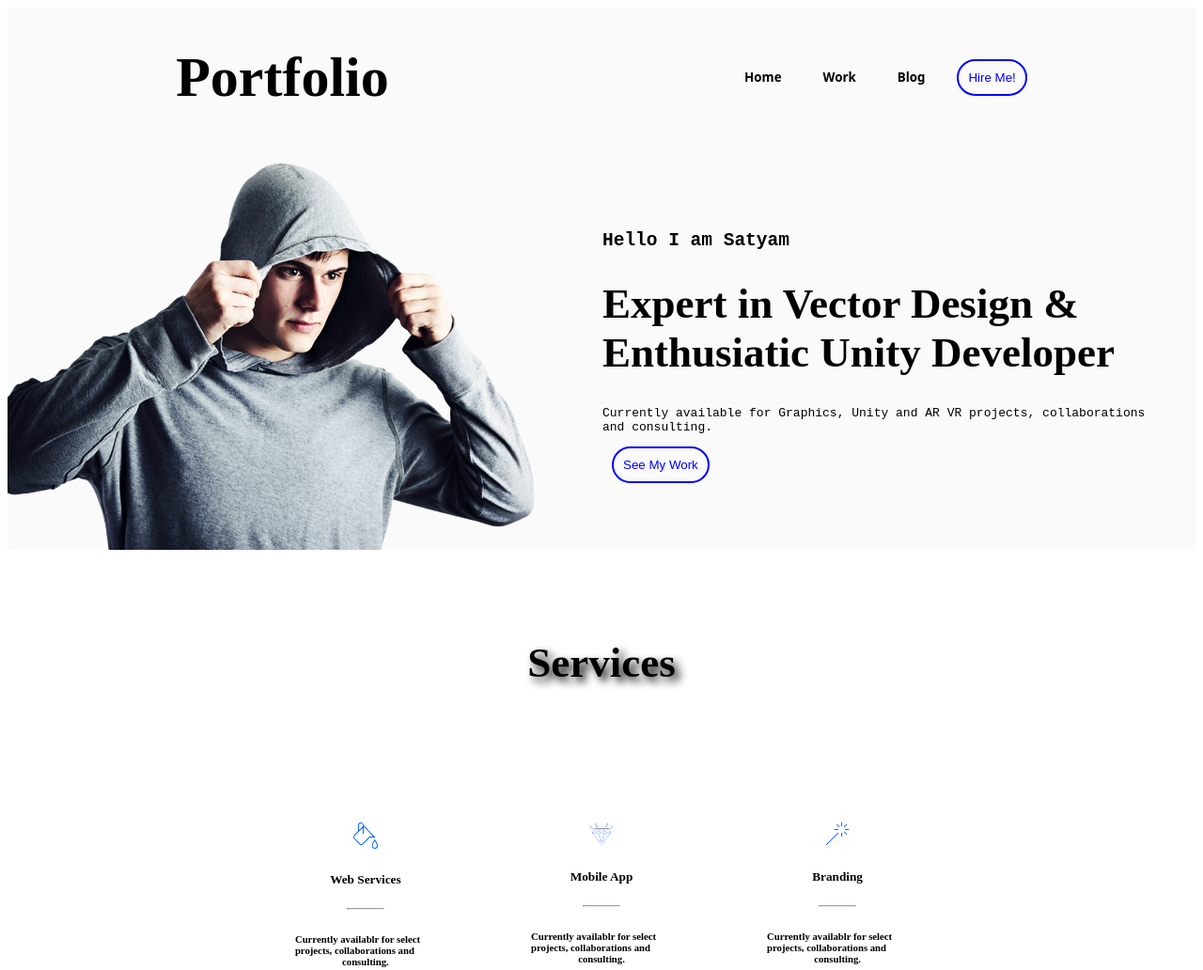
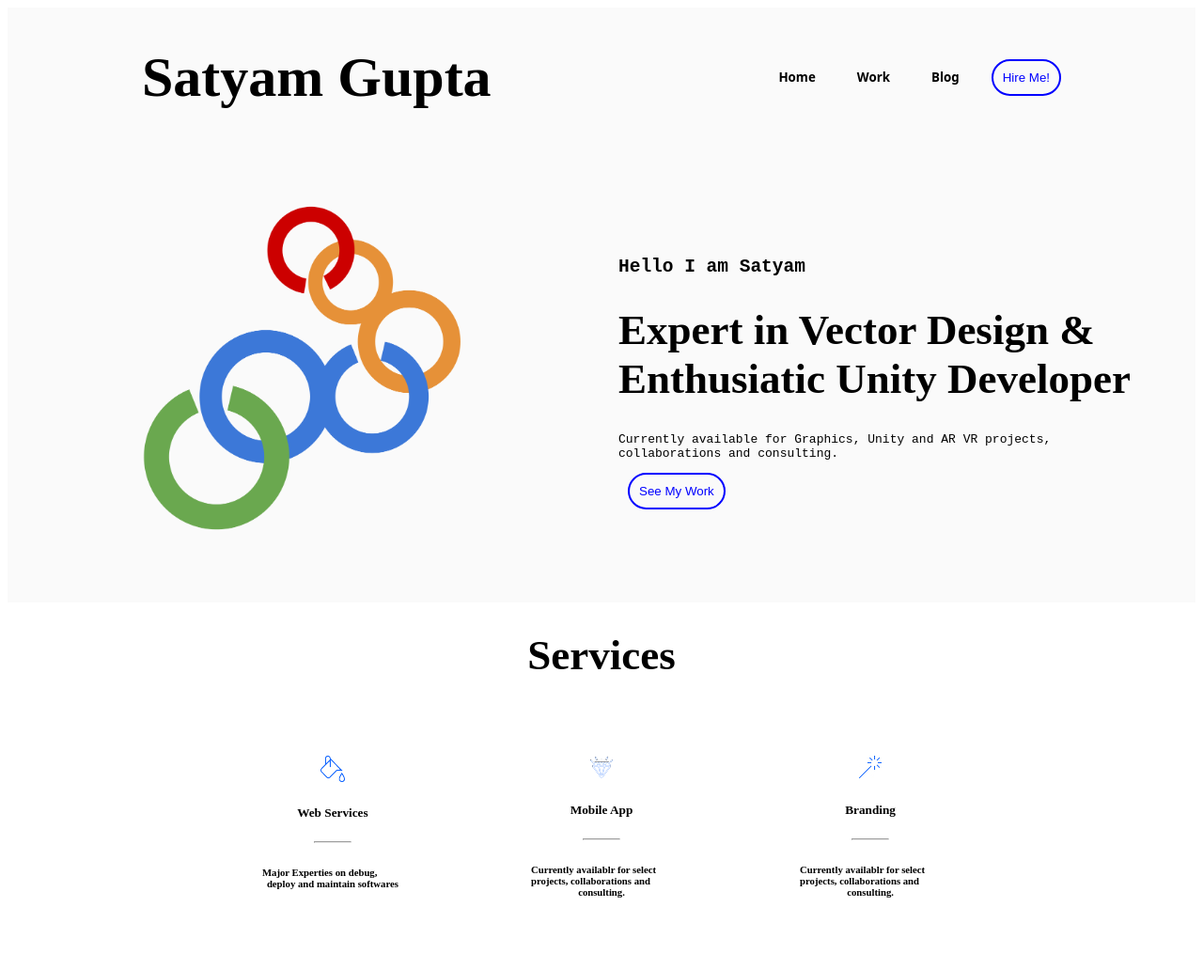
Before and after one commit to prinshusatyam/Portfolio, a plain HTML site: page index.html in a window 1280 px wide. Shown: the top 1032 px of the page at 94% size. Drawn offline with Linux system fonts and the light colour scheme.

Commit message:
New Changes

```diff
--- a/index.html
+++ b/index.html
@@ -11,7 +11,7 @@
 <body>
     <header>
         <div class="d-inline-flex">
-            <h1 class="h1-head"><a href="index.html" class="decor-underline">Portfolio</a></h1>
+            <h1 class="h1-head"><a href="index.html" class="decor-underline">Satyam Gupta</a></h1>
             <span class="align-nav">
                 <a href="index.html"><button class="button-style">Home</button></a>
                 <a href="index.html"><button class="button-style">Work</button></a>
@@ -22,13 +22,13 @@
     </header>
 
     <div id="idimage" class="d-inline-flex">
-        <img src="images/imgbgremve.png">
+        <img src="images/IMG0101.png" style="width: 600px;">
         <span id="textfirst">
             <h2 class="h2-font-in-text">Hello I am Satyam</h2>
             <h1 id="font-size-para">Expert in Vector Design & Enthusiatic Unity Developer</h1>
             <p class="h2-font-in-text">Currently available for Graphics, Unity and AR VR projects, collaborations and consulting.</p>
             <span>
-                <a href="index.html"><button class="bottom-hireme-button">See My Work</button></a>
+                <a href="https://sites.google.com/view/vectorcreator/home"><button class="bottom-hireme-button">See My Work</button></a>
             </span>
         </span>
     </div>
@@ -41,7 +41,7 @@
                 <img src="images/icon-1-hover.png">
                 <h5>Web Services</h5>
                 <hr class="line-service-within-box">
-                <h6>Currently availablr for select projects, collaborations and consulting.</h6>
+                <h6>Major Experties on debug, deploy and maintain softwares</h6>
             </div>
             <div class="web-service">
                 <img src="images/icon-2.png" class="img-style-pos">
--- a/style/stylecss.css
+++ b/style/stylecss.css
@@ -29,9 +29,7 @@
 }
 #heading-service{
     text-align: center;
-    padding: 5% 20%;
     font-size: 45px;
-    text-shadow: 5px 5px 10px black;
 }
 .web-service{
     padding: 4%;
@@ -56,6 +54,7 @@
 }
 .service-flex{
     display: flex;
+    gap: 35px;
     text-align-last: center;
     justify-content: center;
 }
```
Also changed, not shown: images/IMG0101.png (added).
